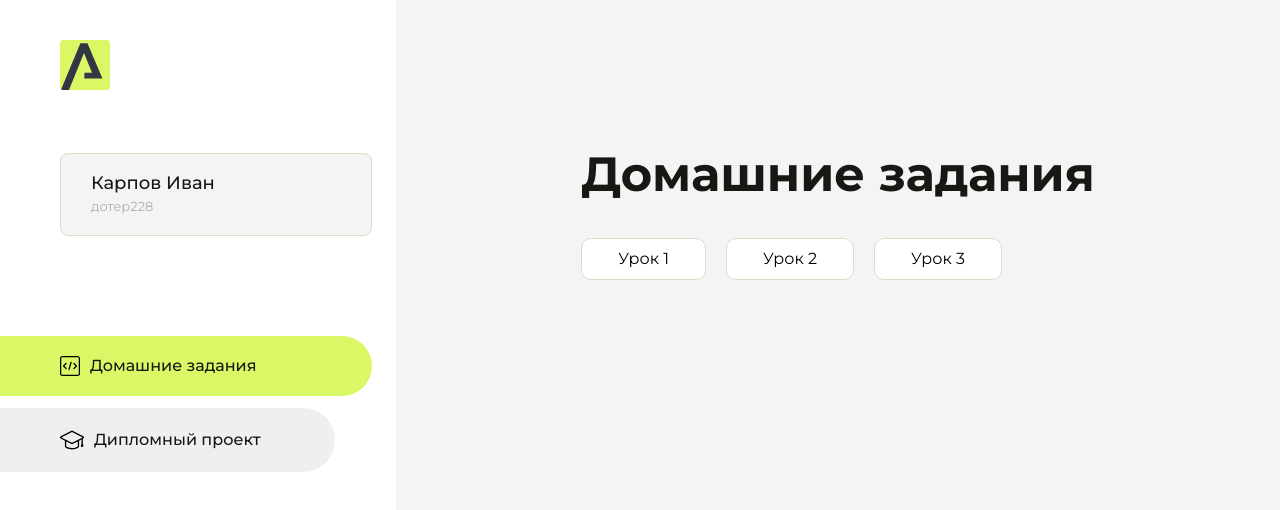
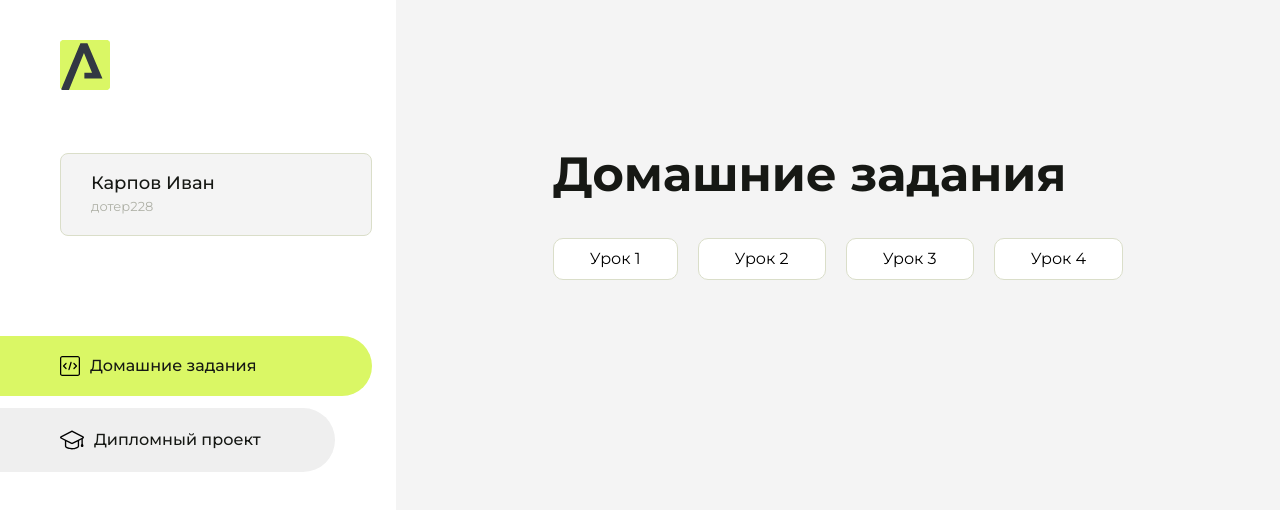
Before and after one commit to naun007/-, a plain HTML site: page index.html in a window 1280 px wide. Drawn offline with Linux system fonts and the light colour scheme.

Commit message:
Update index.html

```diff
--- a/index.html
+++ b/index.html
@@ -100,6 +100,9 @@
                             <li class="content__list-item">
                         <a href="testForEji/index.html">Урок 3</a>
                             </li>
+                       <li class="content__list-item">
+                        <a href="дз2/index.html">Урок 4</a>
+                            </li>
                     </li>
                  </ul>
             </div>
```
